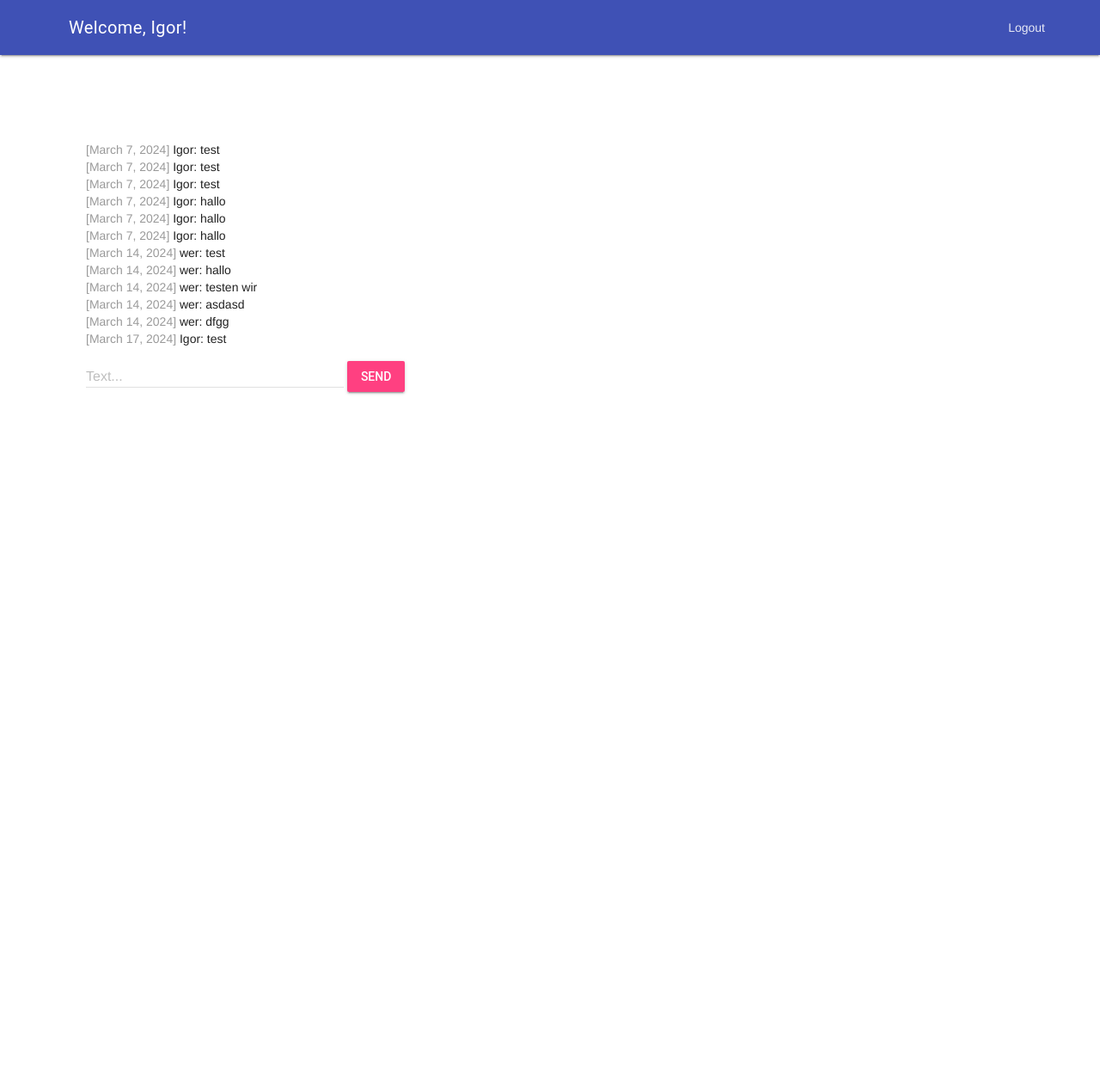
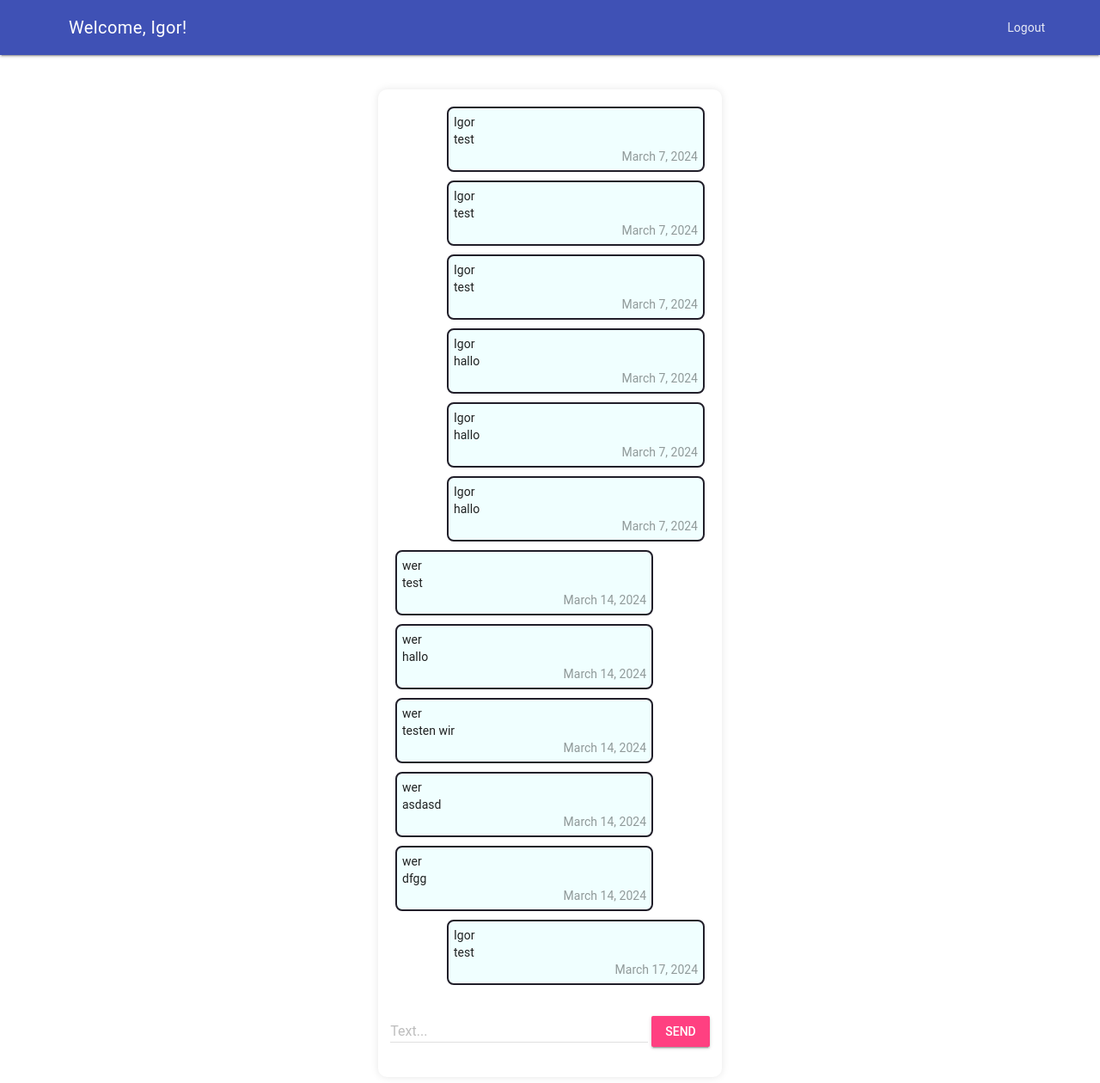
Before and after one commit to IgorStoleski/Django-ChatApp, a Django app: page /chat/ in a window 1280 px wide. Shown: the top 1260 px of the page at 86% size. Run offline with Django 5.2, Linux system fonts and the light colour scheme; a user stored in the database is signed in; data comes from the database, SQL or seed files in the repository; both versions use the stored data as it was after the commit.

Commit message:
js outsourced and some changes

```diff
--- a/chat/templates/chat/index.html
+++ b/chat/templates/chat/index.html
@@ -1,49 +1,22 @@
 {% extends "base.html" %}
+{% load static %}
 {% block content %}
 {% if request.user.is_authenticated %}
 
+<div class="chat-container">
 
-<div id="messageContainer">
   {% for message in messages %}
-  <div>
-    <span class="color">[{{ message.created_at }}]</span>
-    {{ message.author.first_name }}: {{ message.text }}
+  <div id="messageContainer" class="{% if message.author == request.user %}message-right{% else %}message-left{% endif %}">
+    <div class="message-container">
+      <span class="author">{{ message.author.first_name }}</span>
+      <span class="author-text">{{ message.text }}</span>
+      <div class="text-right"><span class="color">{{ message.created_at }}</span> </div>
+    </div>
   </div>
   {% endfor %}
-</div>
 
-<script>
-  async function sendMessage() {
-    let fd = new FormData();
-    let date = new Date().toLocaleDateString();
-    let token = '{{ csrf_token }}';
-    fd.append("textmessage", messageField.value);
-    fd.append("csrfmiddlewaretoken", token);
-    try {
-      messageContainer.innerHTML += `
-      <div id="deleteMessage">
-        <span class="color-gray">[${date}]</span> {{ request.user.first_name }}: <i class="color-gray">${messageField.value}</i>
-      </div>
-      `;
-      await fetch('/chat/', {
-        method: 'POST',
-        body: fd,
-      });
-      document.getElementById('deleteMessage').remove();
-      messageContainer.innerHTML += `
-      <div>
-        <span>[${date}]</span> {{ request.user.first_name }}: <i>${messageField.value}</i>
-      </div>
-      `;
-      console.log('Message sent');
-    } catch (error) {
-      console.error(error);
-    }
 
-  }
-</script>
-
-<form onsubmit="sendMessage(); return false;" method="post">
+  <form onsubmit="sendMessage(); return false;" method="post" class="inputfield">
     {% csrf_token %}
     <div class="mdl-textfield mdl-js-textfield mdl-textfield--floating-label">
       <input
@@ -61,6 +34,7 @@
     </button>
   </form>
 
+</div>
 {% else %}
 
 <h1>Nicht eingeloggt</h1>
@@ -69,4 +43,6 @@
   bitte klicke <a href="/login/">hier</a>
 </p>
 {% endif %}
+
+<script src="{% static 'js/main.js' %}"></script>
 {% endblock %}
--- a/chat/views.py
+++ b/chat/views.py
@@ -7,6 +7,12 @@ from django.contrib.auth.models import User
 from django.core import serializers
 from django.contrib.auth import logout
 
+
+def welcome_view(request):
+    """
+    This view displays the main page.
+    """
+    return render(request, "main/welcome.html")
 
 @login_required
 def index(request):
--- a/django_chat_app/settings.py
+++ b/django_chat_app/settings.py
@@ -128,7 +128,7 @@ USE_TZ = True
 
 STATIC_URL = 'static/'
 STATICFILES_DIRS = [
-    BASE_DIR / "static",
+    os.path.join(BASE_DIR, 'static'),
 ]
 
 # Default primary key field type
--- a/django_chat_app/urls.py
+++ b/django_chat_app/urls.py
@@ -18,13 +18,13 @@ Including another URLconf
 from django.contrib import admin
 from django.urls import path
 
-from chat.views import index, login_view, logout_view, register_view
+from chat.views import index, login_view, logout_view, welcome_view, register_view
 
 urlpatterns = [
     path('admin/', admin.site.urls),
     path('chat/', index),
-    path('login/', login_view),
-    path('', login_view, name="login"),
+    path('login/', login_view, name="login"),
+    path('', welcome_view, name="welcome"),
     path('logout/', logout_view, name="logout"),
-    path('register/', register_view),
+    path('register/', register_view, name="register"),
 ]
--- a/docs/conf.py
+++ b/docs/conf.py
@@ -5,7 +5,6 @@
 
 import os
 import sys
-
 sys.path.insert(0, os.path.abspath('..'))
 
 # -- Project information -----------------------------------------------------
--- a/static/css/style.css
+++ b/static/css/style.css
@@ -1,11 +1,105 @@
+* {
+  box-sizing: border-box;
+  margin: 0;
+  font-family: 'Roboto', sans-serif;
+}
+
 .page-content {
-  padding: 100px 100px;
+  display: flex;
+  justify-content: center;
+  align-items: center;
+  padding: 40px 10px;
 }
 .color {
   color: rgba(0, 0, 0, 0.4);
+  display: flex;
+  align-items: flex-end;
+  justify-content: flex-end;
+  width: 100%;
 }
+
+.text-right {
+  display: flex;
+  width: 100%;
+}
+
 .login, .register {
   display: flex;
   flex-direction: column;
   align-items: start;
 }
+
+.login-container, .register-container{
+  display: flex;
+  flex-direction: column;
+  align-items: center;
+  justify-content: center;
+  padding: 20px;
+  border-radius: 10px;
+  box-shadow: 0 0 10px rgba(0, 0, 0, 0.1);
+  background-color: #fff;
+  width: 100%;
+  max-width: 400px;
+
+}
+
+.spaceb {
+  display: flex;
+  justify-content: space-between;
+}
+
+.inputfield {
+  display: flex;
+  align-items: center;
+  gap: 4px;
+}
+
+.chat-container{
+  display: flex;
+  flex-direction: column;
+  align-items: center;
+  justify-content:flex-start;
+  padding: 20px;
+  border-radius: 10px;
+  box-shadow: 0 0 10px rgba(0, 0, 0, 0.1);
+  background-color: #fff;
+  width: 100%;
+  max-width: 400px;
+}
+
+#messageContainer{
+  gap: 5px;
+  display: flex;
+  flex-direction: column;
+  width: 100%;
+}
+
+.message-container{
+  display: flex;
+  flex-direction: column;
+  align-items: flex-start;
+  justify-content:flex-start;
+  width: 100%;
+  max-width: 300px;
+  border: 2px solid #211e29;
+  border-radius: 8px;
+  background-color: azure;
+  padding: 6px;
+  margin-bottom: 10px;
+}
+
+.last-message {
+  margin-bottom: 20px;
+}
+
+/* .right .message-container {
+  align-items: flex-end;
+} */
+
+.message-left {
+  align-items: flex-start;
+}
+
+.message-right {
+  align-items: flex-end;
+}
--- a/templates/base.html
+++ b/templates/base.html
@@ -36,6 +36,7 @@
                 <a class="mdl-navigation__link" href="{% url 'logout' %}">Logout</a>
             {% else %}
                 <a class="mdl-navigation__link" href="{% url 'login' %}">Login</a>
+                <a class="mdl-navigation__link" href="{% url 'register' %}">Register</a>
             {% endif %}
           </nav>
         </div>
@@ -47,6 +48,7 @@
               <a class="mdl-navigation__link" href="{% url 'logout' %}">Logout</a>
           {% else %}
               <a class="mdl-navigation__link" href="{% url 'login' %}">Login</a>
+              <a class="mdl-navigation__link" href="{% url 'register' %}">Register</a>
           {% endif %}
         </nav>
       </div>
```
Also changed, not shown: chat/templates/auth/login.html (+13 -8 lines), chat/templates/main/welcome.html (added, +22 -0 lines), chat/templates/register/register.html (+17 -10 lines), static/js/main.js (added, +64 -0 lines), db.sqlite3. Lines whose indentation alone changed are shown as unchanged.
